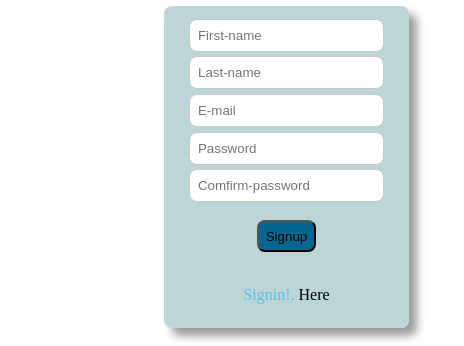
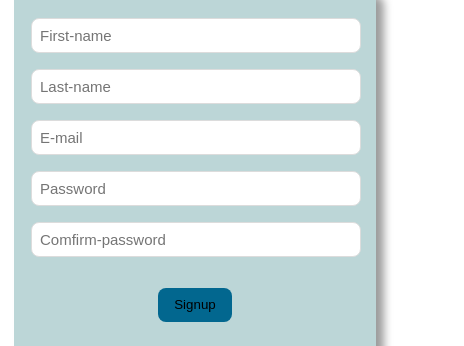
Before and after one commit to Ally4/Mentor, a website: page UI/html/signup.html in a window 390 px wide. Shown: the part 93-439 px from the top of the page, 464 px wide, since content can reach past the window. Drawn offline with Linux system fonts and the light colour scheme.

Commit message:
bug(resp): responsiveness [finishes #168329648]

```diff
--- a/UI/css/main.css
+++ b/UI/css/main.css
@@ -3,34 +3,41 @@ body{
   height: 100%;
   background-size: cover;
   background-position: center;
-    padding: 0.3cm;
   width: 100%;
-    overflow: hidden;
+  /* overflow-x: hidden; */
   color: rgb(88, 188, 235);
   background-repeat: no-repeat;
+  margin: 0;
+  padding-bottom: 100px;
+  overflow-x: hidden;
 }
 h1{
   text-align: center;
 }
 .Sign #signin{
-    padding: 0.6em;
+  padding: .5rem .5rem;
   margin-top: 2%;
   border-radius: 0.5rem;
   outline: none;
-    border: solid 1px #cac8c8;
-    flex-wrap: wrap;
-    align-content: flex-start;
+  border: solid 1px gainsboro;
+  display: block;
+  font-size: 15px;
+  width: 100%;
+  margin-left:-.5rem;
+  margin-bottom: 16px;
 }
 .Sign{
   text-align: center;
-    margin-left: 37%;
-    margin-top: 2%;
   background-color: rgba(172, 204, 206, 0.8);
   box-shadow: 0.5em 0.5em 0.5em #9c9c9c;
-    margin-bottom: 4%;
-    max-width:300px;
-    border-radius: 0.5em;
-    padding:0.5em;
+  display: flex;
+  flex-direction: column;
+  justify-content: center;
+  align-items: center;
+  max-width: 400px;
+  padding: 25px;
+  width: 350px;
+  border-radius: 10px;
 }
 a {
   text-decoration: none;
@@ -39,9 +46,11 @@ body{
 #enter{
     border-radius: 0.5rem;
     background-color: rgb(2, 103, 143);
-      padding: 0.5em;
+    padding: 0.7em 1rem;
     cursor: pointer;
     outline: none;
+    border: 0;
+    margin-top: 15px;
 }
 
 .nav{
@@ -74,7 +83,6 @@ body{
  background-image: url(../img/mimi-thian-R_jYS09sBMU-unsplash.jpg);
  background-size: cover;
  background-position: center;
-   overflow-y: scroll;
  background-repeat: no-repeat;
  padding: 0;
 }
@@ -145,21 +153,19 @@ body.users{
 background-color: rgb(222, 235, 214);
 background-image: none;
 height: none;
-overflow: hidden;
 }
 .table-users
 {
 font-family: Verdana, Geneva, Tahoma, sans-serif;
 border: 2px solid grey;
 border-collapse: collapse;
-margin: 25px 0;
-min-width: 400px;
+width: 96%;
 font-size: 0.9em;
-margin-left: 80px;
 background: rgba(75, 157, 224, 0.89);
 padding-top: 1000px;
 box-shadow: 7px 5px 7px rgba(75, 157, 224, 0.89);
 border-radius: 5px 5px 0 0;
+margin-left: 2%;
 }
 .table-users thead tr{
  background-color: grey;
@@ -188,10 +194,6 @@ border-radius: 5px 5px 0 0;
 color: white;
 text-align: center;
 padding-top: 40px;
-}
-
-body.sessions{
-  overflow: hidden;
 }
 
 .logo{
@@ -279,20 +281,18 @@ body.mentor{
 }
 
 body.changed{
-  overflow: hidden;
+
 background-image: none;
 background-color: rgb(222, 235, 214);
 }
 
 body.rejected{
-  overflow: hidden;
 background-image: none;
 background-color: rgb(222, 235, 214);
 }
 
 
 body.accepted{
-  overflow: hidden;
 background-image: none;
 background-color: rgb(222, 235, 214);
 }
@@ -356,3 +356,29 @@ textarea {
 outline: none;
 cursor: pointer;
 }
+
+.container{
+display: flex;
+flex-direction: column;
+justify-content: center;
+align-self: center;
+align-items: center;
+}
+
+.container form{
+  width: 100%;
+}
+
+.table-container{
+ padding: 15px;
+ min-width: 110px;
+ overflow: auto;
+ margin-right: 15px;
+ margin-left: 10px;
+}
+
+@media screen and (max-width: 480px) {
+  .Sign{
+    width: 80%;
+  }
+}
--- a/UI/html/signup.html
+++ b/UI/html/signup.html
@@ -9,19 +9,21 @@
 </head>
 
 <body>
+    <div class="container">
     <h1>Free mentorship for all!.</h1>
     <div class="Sign">
         <form>
-            <input id="signin" type="name" placeholder="First-name" required></br>
-            <input id="signin" type="name" placeholder="Last-name" required></br>
-            <input id="signin" type="email" placeholder="E-mail" required></br>
-            <input id="signin" type="password" placeholder="Password" required></br>
-            <input id="signin" type="password" placeholder="Comfirm-password" required></br></br>
-            <button id="enter" type="submit"><a href="../index.html"></a>Signup</button></br>
+            <input id="signin" type="name" placeholder="First-name" required>
+            <input id="signin" type="name" placeholder="Last-name" required>
+            <input id="signin" type="email" placeholder="E-mail" required>
+            <input id="signin" type="password" placeholder="Password" required>
+            <input id="signin" type="password" placeholder="Comfirm-password" required>
+            <button id="enter" type="submit"><a href="../index.html"></a>Signup</button>
         </form></br>
         <p>Signin!. <a href="../index.html">Here</a></p>
     </div>
     <img class="logo" src="../img/downloadvv2.png">
+</div>
 </body>
 
 </html>
```
Also changed, not shown: UI/html/admin.html (+2 -0 lines), UI/html/mentors.html (+1 -1 lines), UI/html/sessions.html (+2 -0 lines), UI/html/users.html (+1 -1 lines), UI/index.html (+11 -11 lines). Lines whose indentation alone changed are shown as unchanged.
